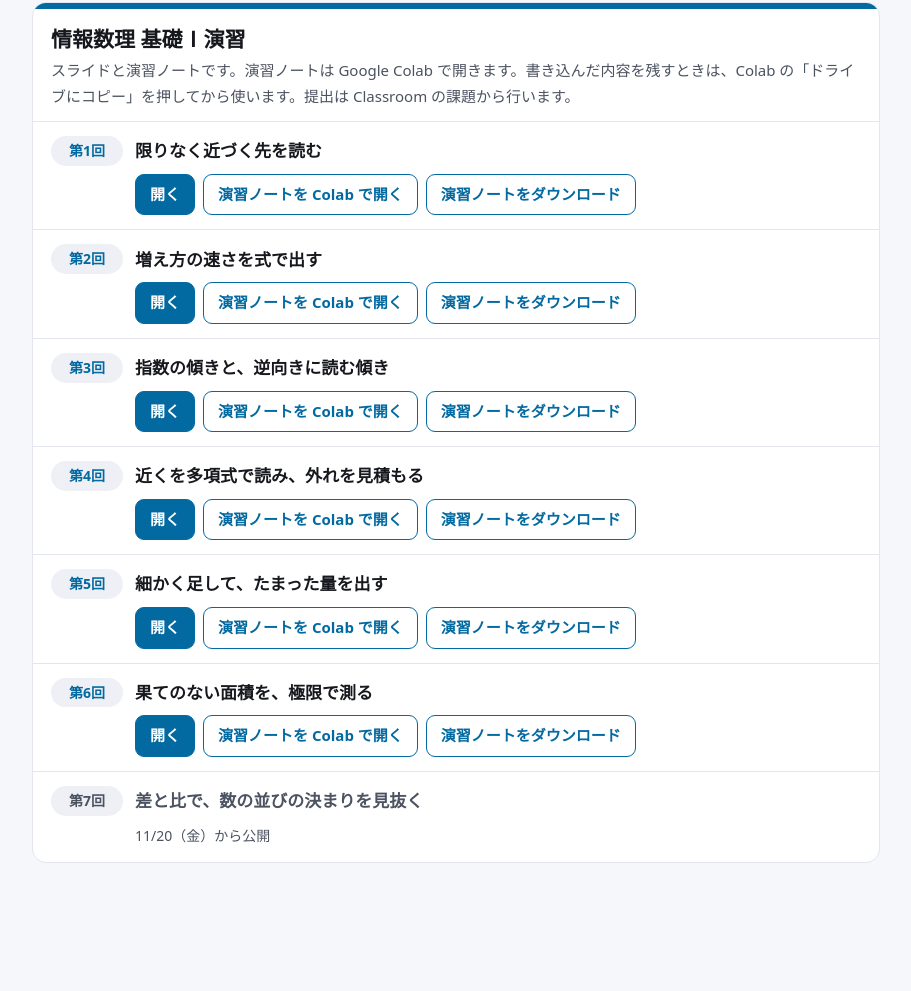
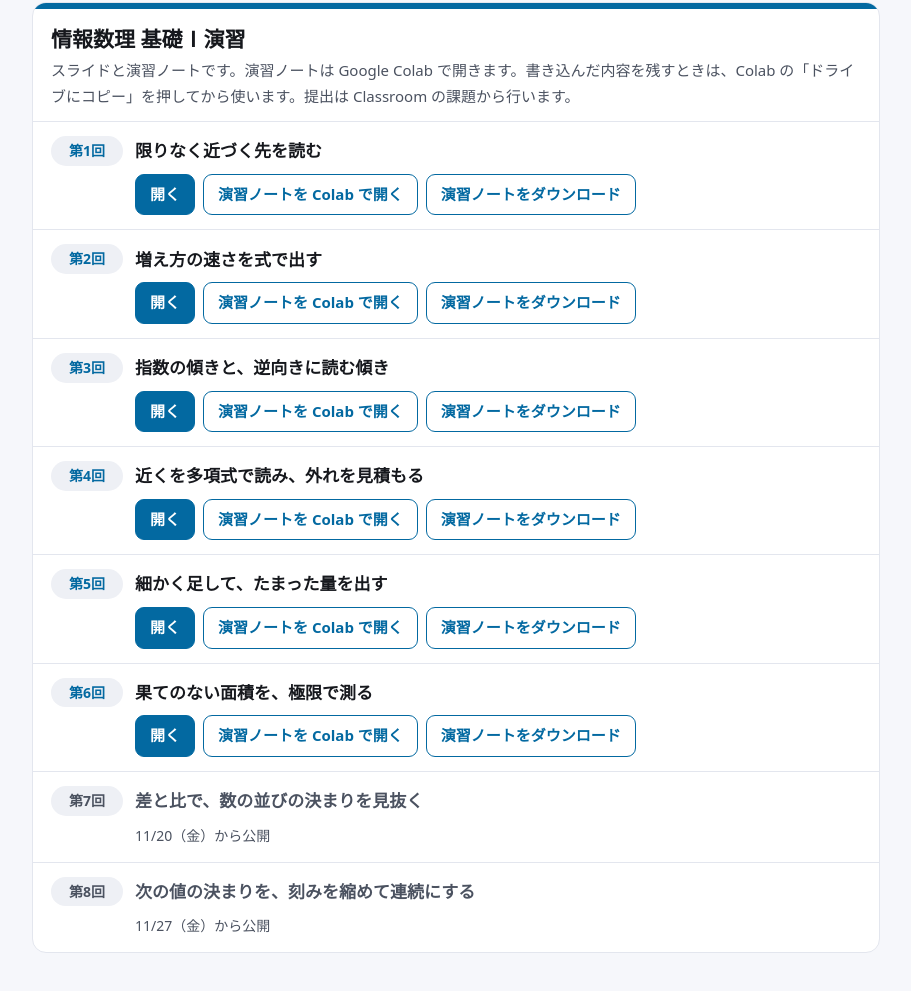
Before and after one commit to mikikof/hiu-2026-fall, a plain HTML site: page index.html in a window 1280 px wide. Shown: the part 2847-3838 px from the top of the page, without its empty margins (184-1095 px from the left). Before the commit the page ends 3766 px from the top, so only its background shows below. Drawn offline with Linux system fonts and the light colour scheme.

Commit message:
自動更新 2026-11-19: index.html suuri/index.html

```diff
--- a/index.html
+++ b/index.html
@@ -78,5 +78,6 @@ ul.lecs li.multi>.no{margin-top:10px}
 <li><span class="no">第5回</span><span class="ttl">細かく足して、たまった量を出す</span><span class="acts"><a class="btn pri" href="suuri/05-sekibun.html" target="_blank" rel="noopener">開く</a><a class="btn" href="https://colab.research.google.com/github/mikikof/hiu-2026-fall/blob/main/suuri/05-sekibun_%E6%BC%94%E7%BF%92.ipynb" target="_blank" rel="noopener">演習ノートを Colab で開く</a><a class="btn" href="suuri/05-sekibun_演習.ipynb" download>演習ノートをダウンロード</a></span></li>
 <li><span class="no">第6回</span><span class="ttl">果てのない面積を、極限で測る</span><span class="acts"><a class="btn pri" href="suuri/06-kougi.html" target="_blank" rel="noopener">開く</a><a class="btn" href="https://colab.research.google.com/github/mikikof/hiu-2026-fall/blob/main/suuri/06-kougi_%E6%BC%94%E7%BF%92.ipynb" target="_blank" rel="noopener">演習ノートを Colab で開く</a><a class="btn" href="suuri/06-kougi_演習.ipynb" download>演習ノートをダウンロード</a></span></li>
 <li class="locked"><span class="no">第7回</span><span class="ttl">差と比で、数の並びの決まりを見抜く</span><span class="soon">11/20（金）から公開</span></li>
+<li class="locked"><span class="no">第8回</span><span class="ttl">次の値の決まりを、刻みを縮めて連続にする</span><span class="soon">11/27（金）から公開</span></li>
 </ul></section>
 </div></body></html>
```
Also changed, not shown: suuri/index.html (+1 -0 lines).
